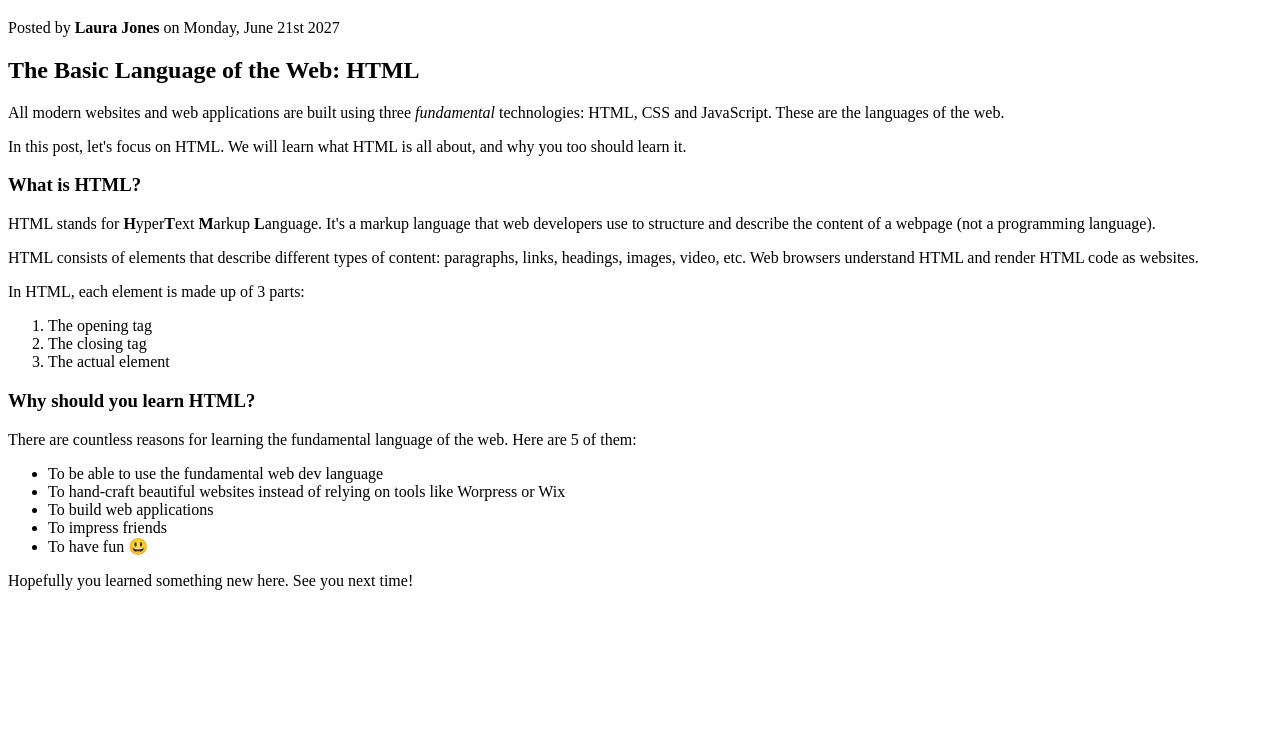
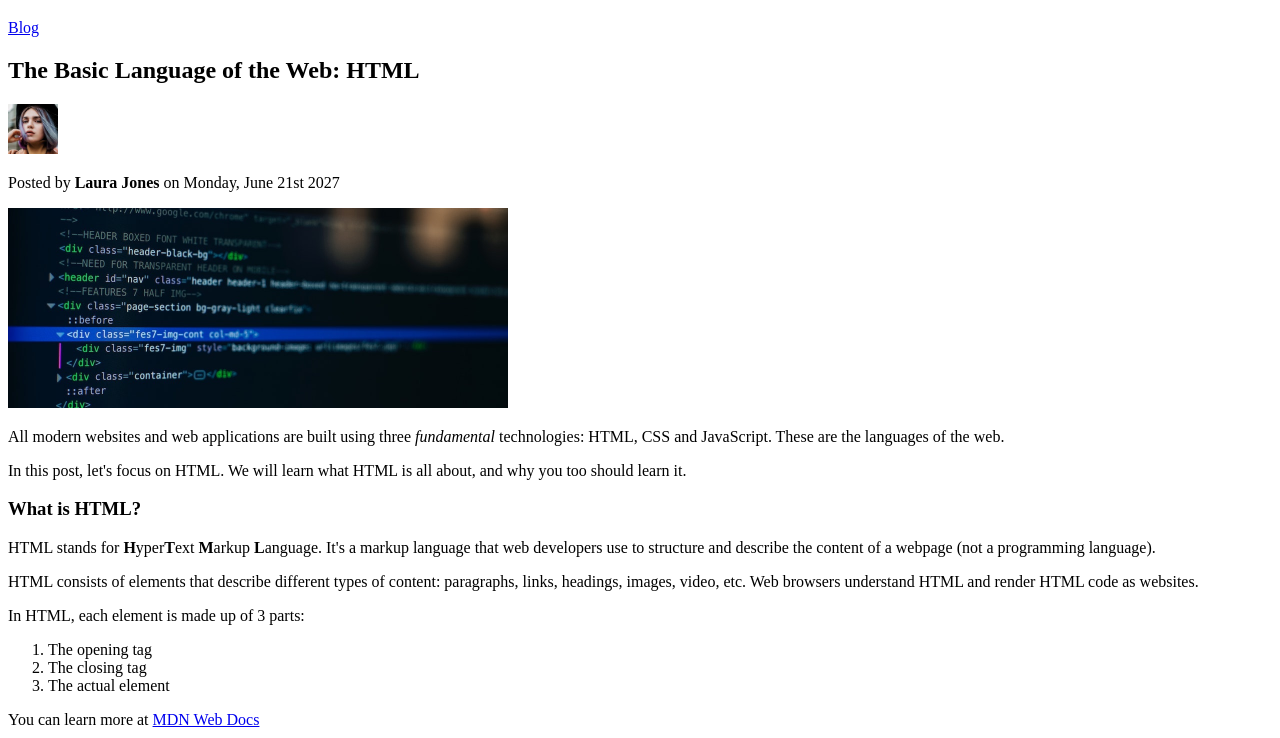
Before and after one commit to CarroEk/02-HTML-Fundamentals, a plain HTML site: page index.html in a window 1280 px wide. Shown: the part 62-800 px from the top of the page. Drawn offline with Linux system fonts and the light colour scheme.

Commit message:
changes
g

```diff
--- a/index.html
+++ b/index.html
@@ -1,6 +1,7 @@
 <!DOCTYPE html>
-<html>
+<html lang="en">
   <head>
+    <meta charset="UTF-8" />
     <title>The Basic Language of the web: HTML</title>
   </head>
   <body>
@@ -8,8 +9,21 @@
     <h1>här är kod som jag inte vill skall synas på hemsidan</h1>
     <p>därför lägger jag detta i en kommentar, comment</p> -->
     <h1>📘 The Code Magazine</h1>
+    <a href="blog.html">Blog</a>
+    <h2>The Basic Language of the Web: HTML</h2>
+    <img
+      src="pictures/laura-jones.jpg"
+      alt="Profile Picture of Laura Jones"
+      height="50"
+      width="50"
+    />
     <p>Posted by <strong>Laura Jones</strong> on Monday, June 21st 2027</p>
-    <h2>The Basic Language of the Web: HTML</h2>
+    <img
+      src="pictures/post-img.jpg"
+      alt="HTML code on a screen"
+      width="500"
+      height="200"
+    />
     <p>
       All modern websites and web applications are built using three
       <em>fundamental</em>
@@ -38,6 +52,14 @@
       <li>The closing tag</li>
       <li>The actual element</li>
     </ol>
+    <p>
+      You can learn more at
+      <a
+        href="https://developer.mozilla.org/en-US/docs/Web/HTML"
+        target="_blank"
+        >MDN Web Docs</a
+      >
+    </p>
 
     <h3>Why should you learn HTML?</h3>
     <p>
```
Also changed, not shown: blog.html (added, +13 -0 lines).
